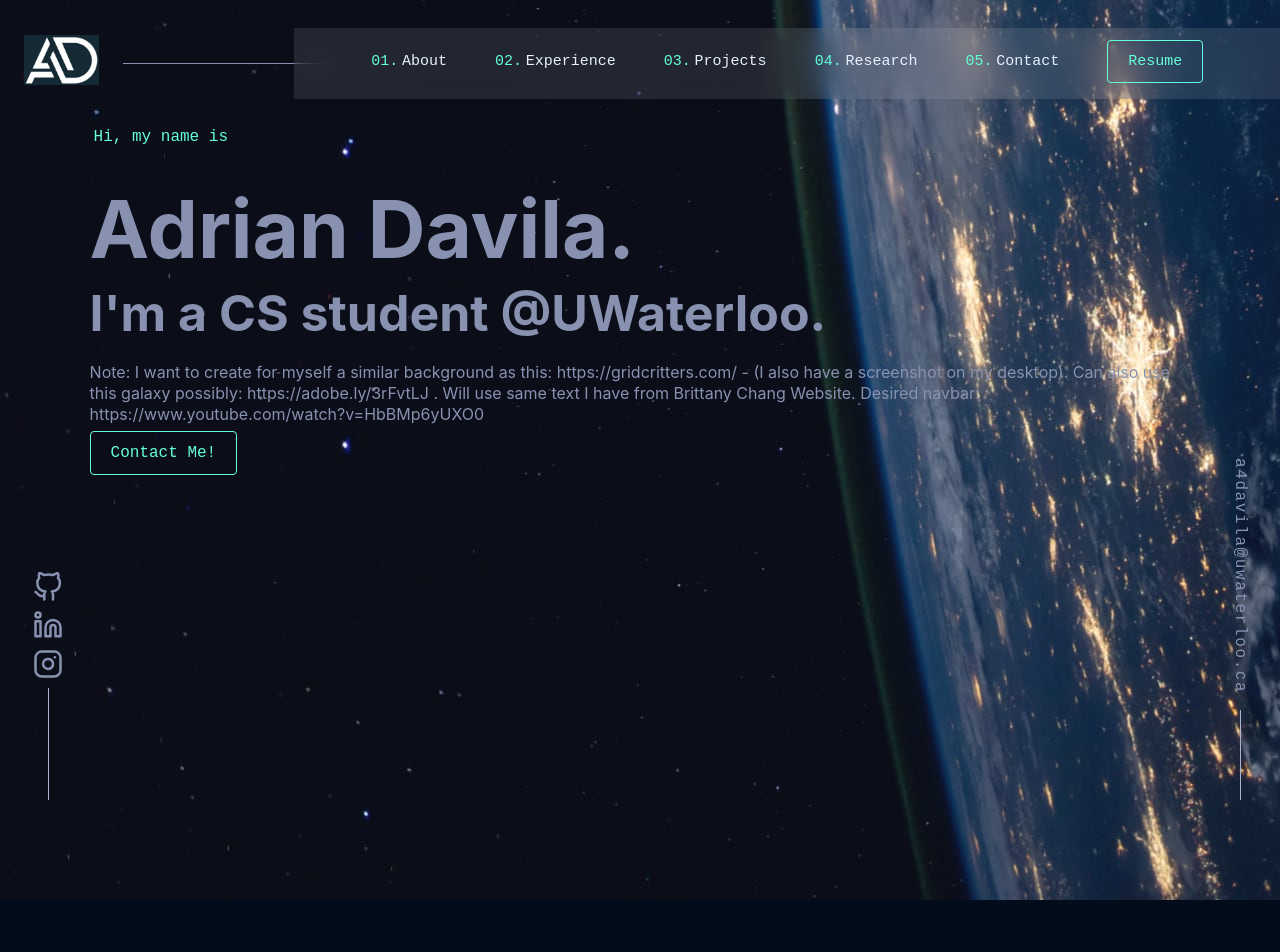
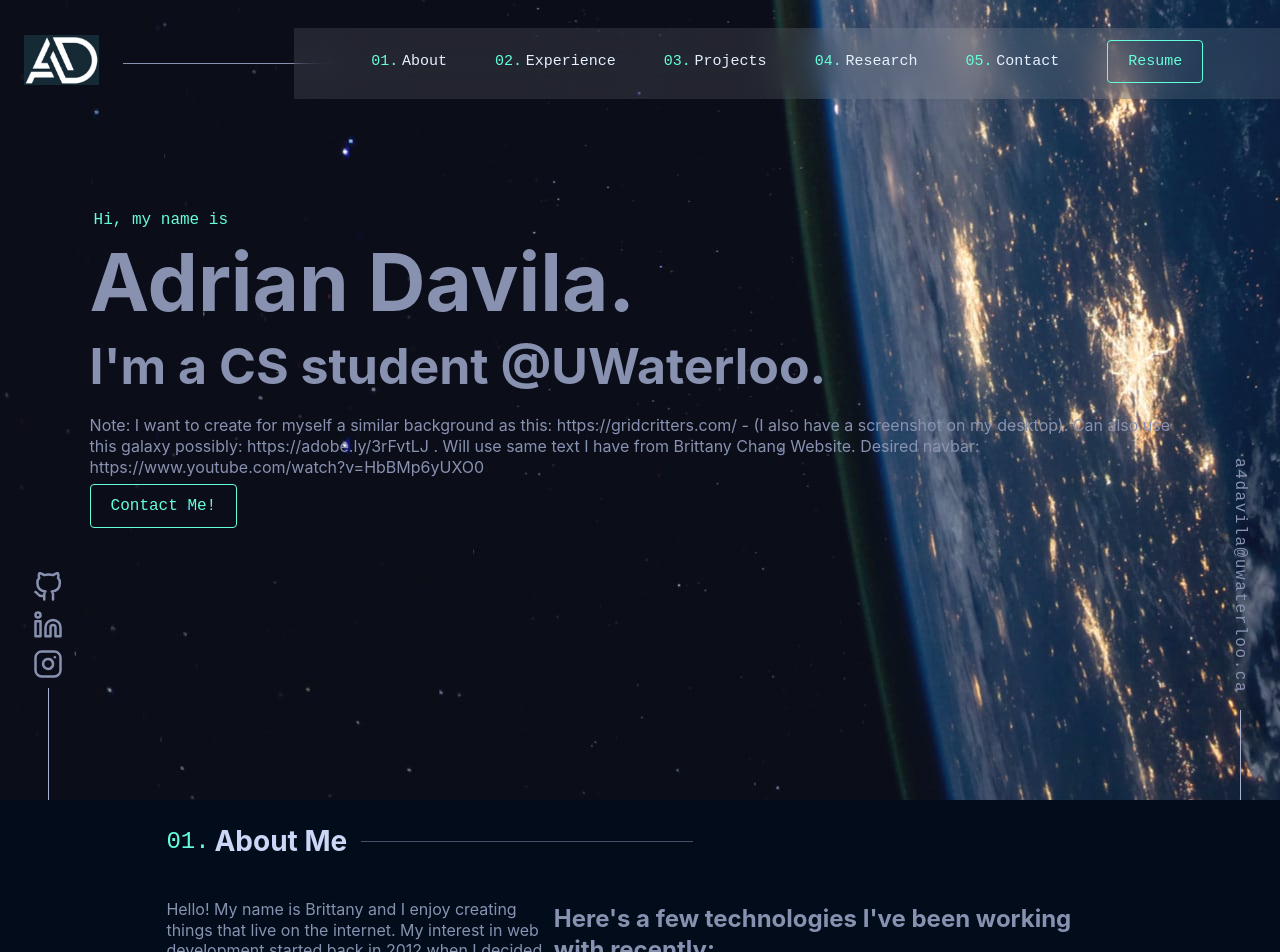
Before and after one commit to adriandavila/portfolio-website, a Next.js app: page / in a window 1280 px wide. Shown: the top 952 px of the page. Built offline with nearby package versions, Linux system fonts and the light colour scheme.

Commit message:
Styled the section titles

```diff
--- a/components/About.js
+++ b/components/About.js
@@ -1,7 +1,7 @@
 const About = () => {
   return (
     <div className="section-about">
-      <h1>01. About Me</h1>
+      <h1 className="section-title"><span aria-hidden="true">01.</span>About Me</h1>
       <div className="content">
         <div className="about-me">
           <p>Hello! My name is Brittany and I enjoy creating things that live on the internet. My interest in web development started back in 2012 when I decided to try editing custom Tumblr themes — turns out hacking together a custom reblog button taught me a lot about HTML & CSS!</p>
--- a/components/Experience.js
+++ b/components/Experience.js
@@ -2,7 +2,7 @@
 const Experience = () => {
   return (
     <div className="section-experience">
-        <h1>02. Experience</h1>
+        <h1 className="section-title"><span aria-hidden="true">02.</span>Experience</h1>
     </div>
   )
 }
--- a/components/Projects.js
+++ b/components/Projects.js
@@ -14,9 +14,7 @@ const Projects = () => {
 
     return (
         <div className="section-projects">
-            <div className="section-title">
-                <h1>03. Projects</h1>
-            </div>
+            <h1 className="section-title"><span aria-hidden="true">03.</span>Projects</h1>
 
             <div className="featured-projects">
                 {featuredProjects && featuredProjects.map((proj, i) => {
--- a/components/Research.js
+++ b/components/Research.js
@@ -7,7 +7,7 @@ const Research = () => {
 
     return (
         <div className="section-research">
-            {featuredPapers && (<h1 className="section-title">04. Research</h1>)}
+            {featuredPapers && (<h1 className="section-title"><span aria-hidden="true">04.</span>Research</h1>)}
             <ul className="research-list">
                 {featuredPapers && featuredPapers.map((paper, i) => (
                     <li key={i}><ResearchPaper
--- a/styles/globals.css
+++ b/styles/globals.css
@@ -98,6 +98,31 @@ a {
 }
 .underline-indicators > * .active, .underline-indicators > *[aria-selected=true] {
   border-color: rgb(230, 241, 255);
+}
+
+.section-title {
+  display: flex;
+  align-items: center;
+  color: var(--lightest-slate);
+  font-size: 21pt;
+}
+.section-title span {
+  color: var(--green);
+  font-family: var(--font-mono);
+  font-weight: 300;
+  font-size: 18pt;
+  letter-spacing: 0;
+  margin-right: 0.2em;
+}
+.section-title:after {
+  content: "";
+  display: block;
+  position: relative;
+  height: 1px;
+  background-color: var(--slate);
+  width: 35%;
+  margin-left: 0.5em;
+  opacity: 50%;
 }
 
 /* ------------- Navigation ------------- */
@@ -222,9 +247,13 @@ a {
     order: 2;
   }
 }
-/* ------------- Hero ------------- */
+/* ------------- Hero && home ------------- */
+.home {
+  height: 100vh;
+}
+
 .section-hero {
-  height: 100vh;
+  margin-top: 6.5%;
   padding-inline: clamp(25px, 7vw, 100px);
 }
 .section-hero .hero-title {
@@ -236,7 +265,7 @@ a {
   padding: 0px;
 }
 .section-hero .hero-title h1 {
-  margin: 0px 0px 30px 4px;
+  margin: 0px 0px 0px 4px;
   color: var(--green);
   font-family: var(--font-mono);
   font-size: clamp(var(--fz-sm), 5vw, var(--fz-md));
--- a/styles/globals.scss
+++ b/styles/globals.scss
@@ -113,6 +113,34 @@ a {
   .active,
   &[aria-selected="true"] {
     border-color: rgba(230, 241, 255, 1);
+  }
+}
+
+
+.section-title {
+  display: flex;
+  align-items: center;
+  color: var(--lightest-slate);
+  font-size: 21pt;
+
+  span {
+    color: var(--green);
+    font-family: var(--font-mono);
+    font-weight: 300;
+    font-size: 18pt;
+    letter-spacing: 0;
+    margin-right: 0.2em;
+  }
+
+  &:after {
+    content: '';
+    display: block;
+    position: relative;
+    height: 1px;
+    background-color: var(--slate);
+    width: 35%;
+    margin-left: 0.5em;
+    opacity: 50%;
   }
 }
 
@@ -257,9 +285,13 @@ a {
   // }
 }
 
-/* ------------- Hero ------------- */
+/* ------------- Hero && home ------------- */
+.home {
+  height: 100vh;
+}
+
 .section-hero {
-  height: 100vh;
+  margin-top: 6.5%;
   padding-inline: clamp(25px, 7vw, 100px);
 
   .hero-title {
@@ -272,7 +304,7 @@ a {
     padding: 0px;
 
     h1 {
-      margin: 0px 0px 30px 4px;
+      margin: 0px 0px 0px 4px;
       color: var(--green);
       font-family: var(--font-mono);
       font-size: clamp(var(--fz-sm),5vw,var(--fz-md));
@@ -289,10 +321,6 @@ a {
       font-size: clamp(40px, 8vw, 50px);
     }
   }
-
-
-
-
 }
 
 
```
Also changed, not shown: 1 other file (tests, documents, lock files or other folders).
